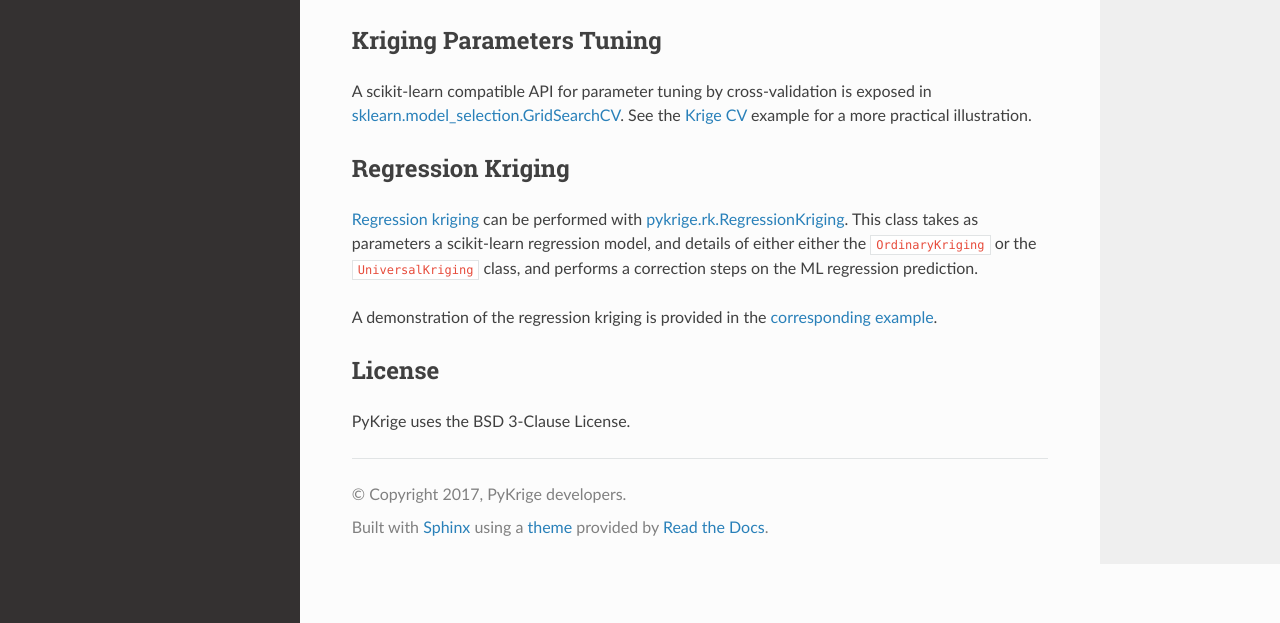
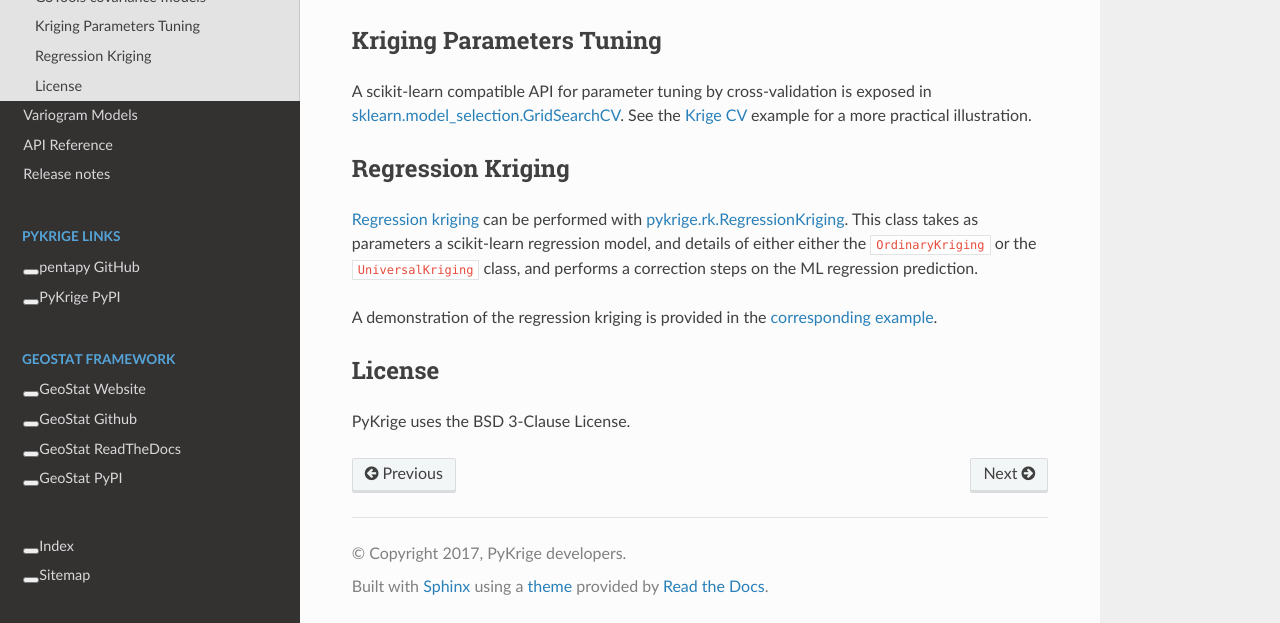
Before and after one commit to GeoStat-Framework/PyKrige, a Sphinx documentation site: the page built from doc/index.rst, in a window 1280 px wide and 900 px high, scrolled down 3654 px, cut to the strip 277-900 px from the top of the window. Built offline with Sphinx 7.4.7 and the Read the Docs theme 2.0.0, drawn with Linux system fonts in a browser that asks for light colours; pages that are not in the unit, such as notebooks, are missing from menus; the version number could not be read and is left out; some of the changed text lies outside the part shown.

Commit message:
adopt geostat doc style pt 1

```diff
--- /dev/null
+++ b/doc/_templates/layout.html
@@ -0,0 +1,19 @@
+{% extends "!layout.html" %}
+  {% block menu %}
+    <p class="link caption"><span class="link caption-text">Documentation</span></p>
+    {{ super() }}
+    <br />
+    <p class="link caption"><span class="link caption-text">PyKrige Links</span></p>
+    <a href="https://github.com/GeoStat-Framework/PyKrige">pentapy GitHub</a>
+    <a href="https://pypi.org/project/PyKrige/">PyKrige PyPI</a>
+    <br />
+    <p class="link caption"><span class="link caption-text">GeoStat Framework</span></p>
+    <a href="https://geostat-framework.org">GeoStat Website</a>
+    <a href="https://github.com/GeoStat-Framework">GeoStat Github</a>
+    <a href="https://geostat-framework.readthedocs.io">GeoStat ReadTheDocs</a>
+    <a href="https://pypi.org/user/geostatframework/">GeoStat PyPI</a>
+    <br />
+    <br />
+    <a href="genindex.html">Index</a>
+    <a href="contents.html">Sitemap</a>
+  {% endblock %}
--- a/doc/conf.py
+++ b/doc/conf.py
@@ -73,7 +73,7 @@ source_suffix = ['.rst', '.md']
 #source_encoding = 'utf-8-sig'
 
 # The master toctree document.
-master_doc = 'index'
+master_doc = 'contents'
 
 
 sphinx_gallery_conf = {
```
